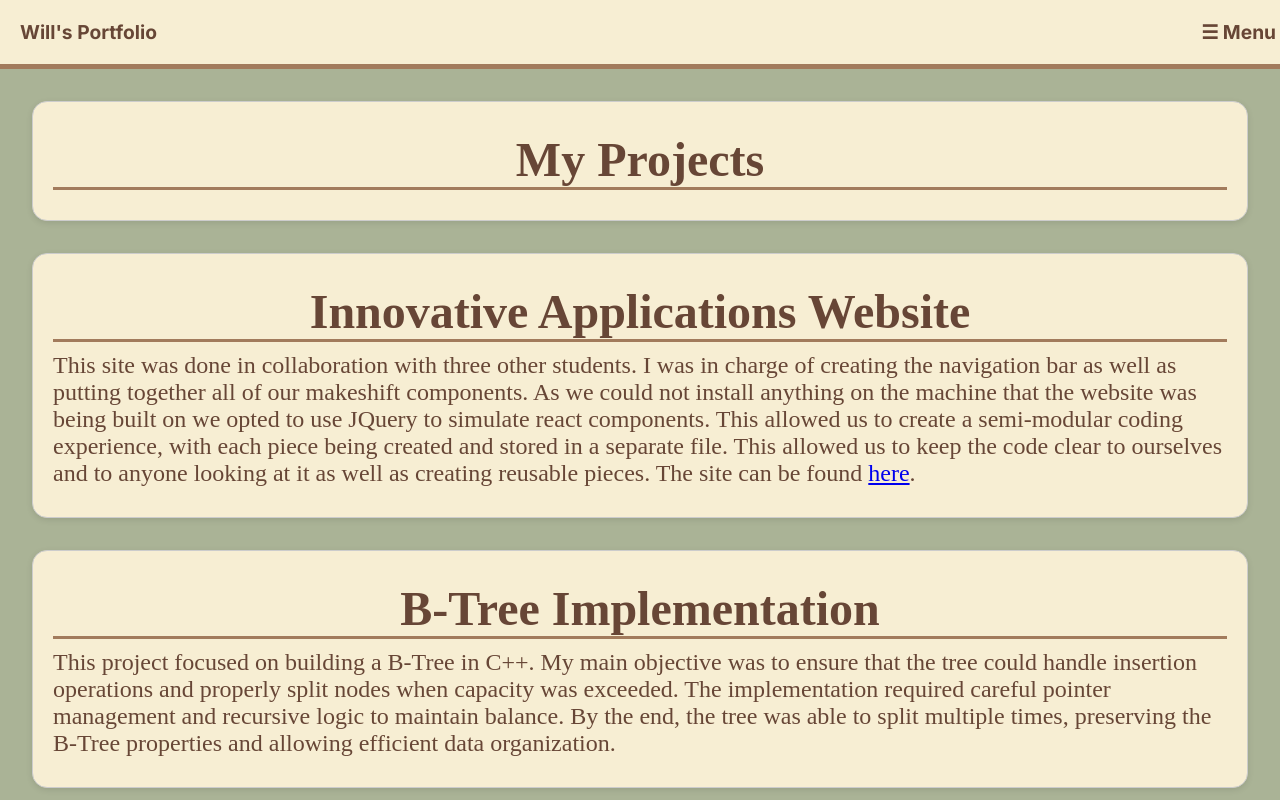
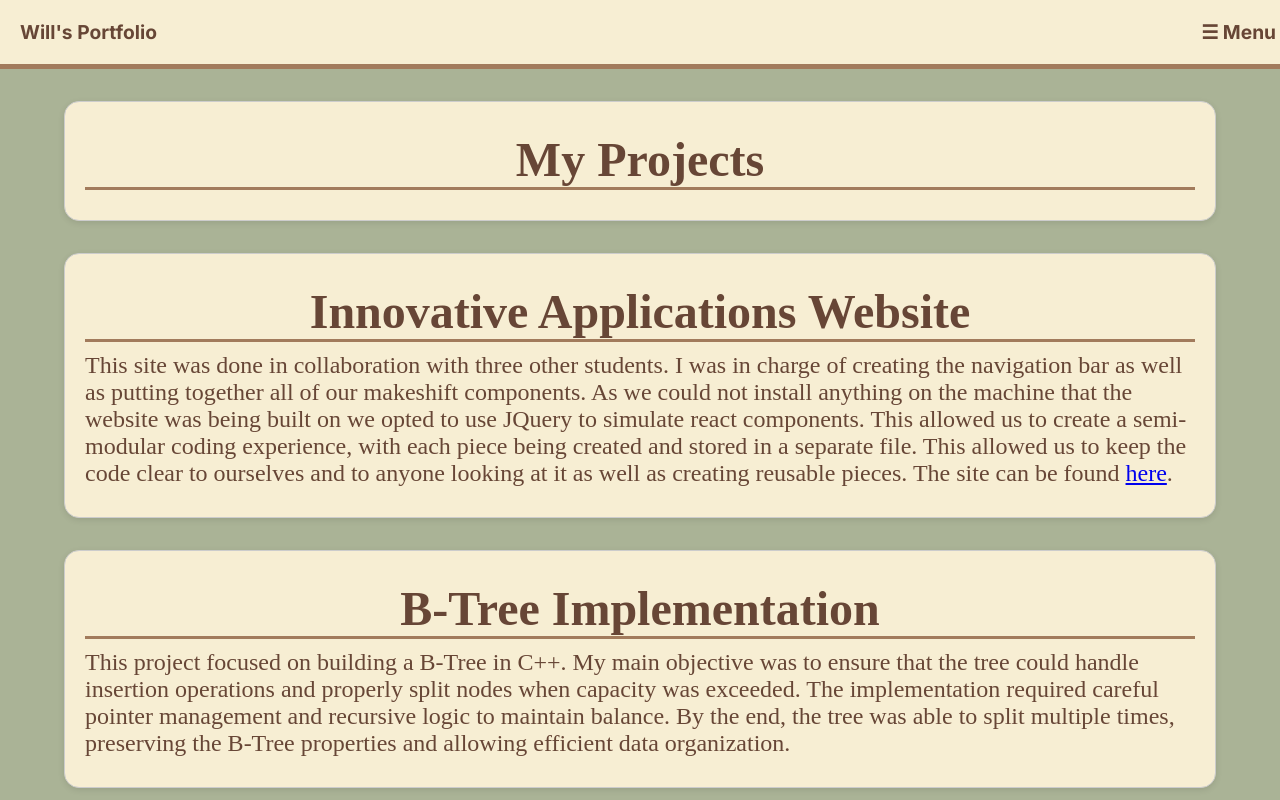
Before and after one commit to Zaxbys-Toast/wills-portfolio, a React (Create React App) app: page /#/Projects in a window 1280 px wide. Shown: the top 800 px of the page. Built offline with nearby package versions, Linux system fonts and the light colour scheme.

Commit message:
Updated width of RoundedBox component

```diff
--- a/src/CSS/RoundedBox.css
+++ b/src/CSS/RoundedBox.css
@@ -2,8 +2,8 @@
   border-radius: 15px;
   border: 1px solid #ccc;
   padding: 20px;
-  margin: 2.5% 2.5%;
-  width: 95%;
+  margin: 2.5% 5%;
+  width: 90%;
   max-width: none;
   box-shadow: 0 2px 6px rgba(0,0,0,0.1);
   background-color: #F7EED3;
```
